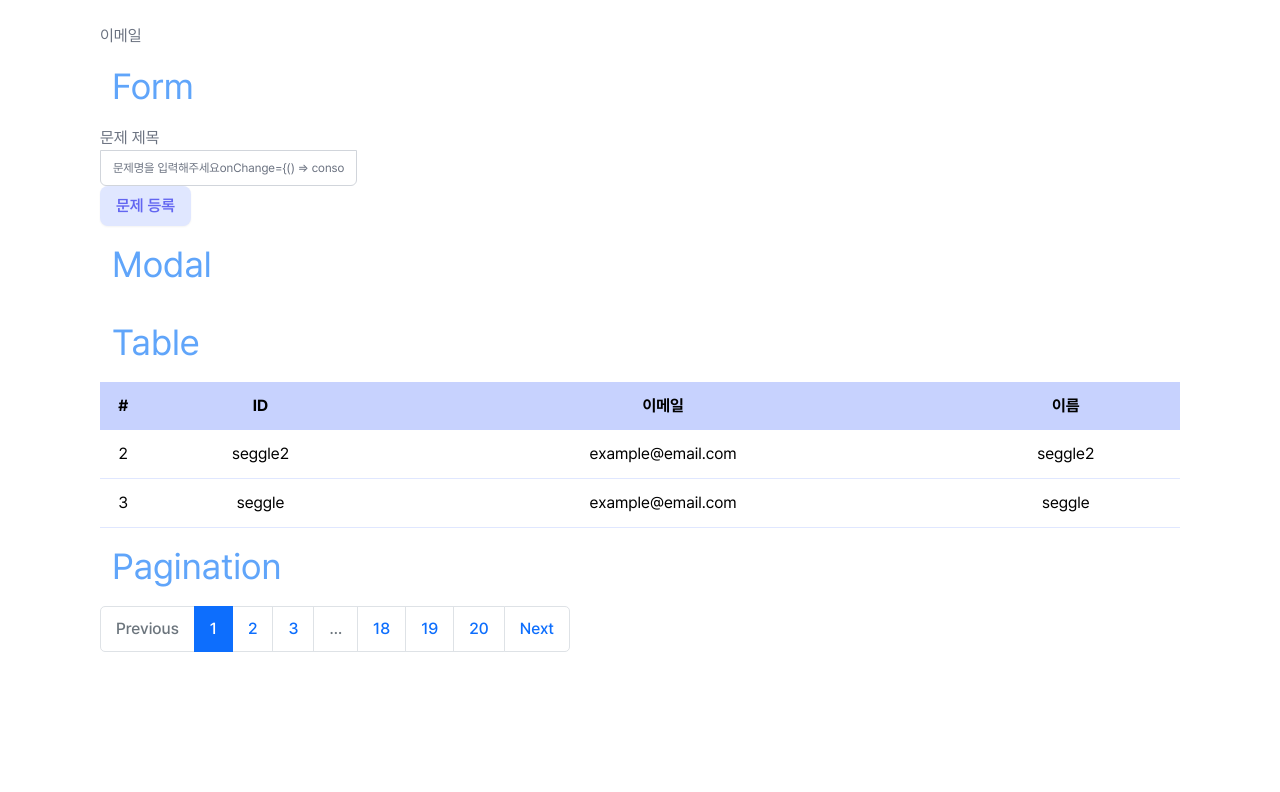
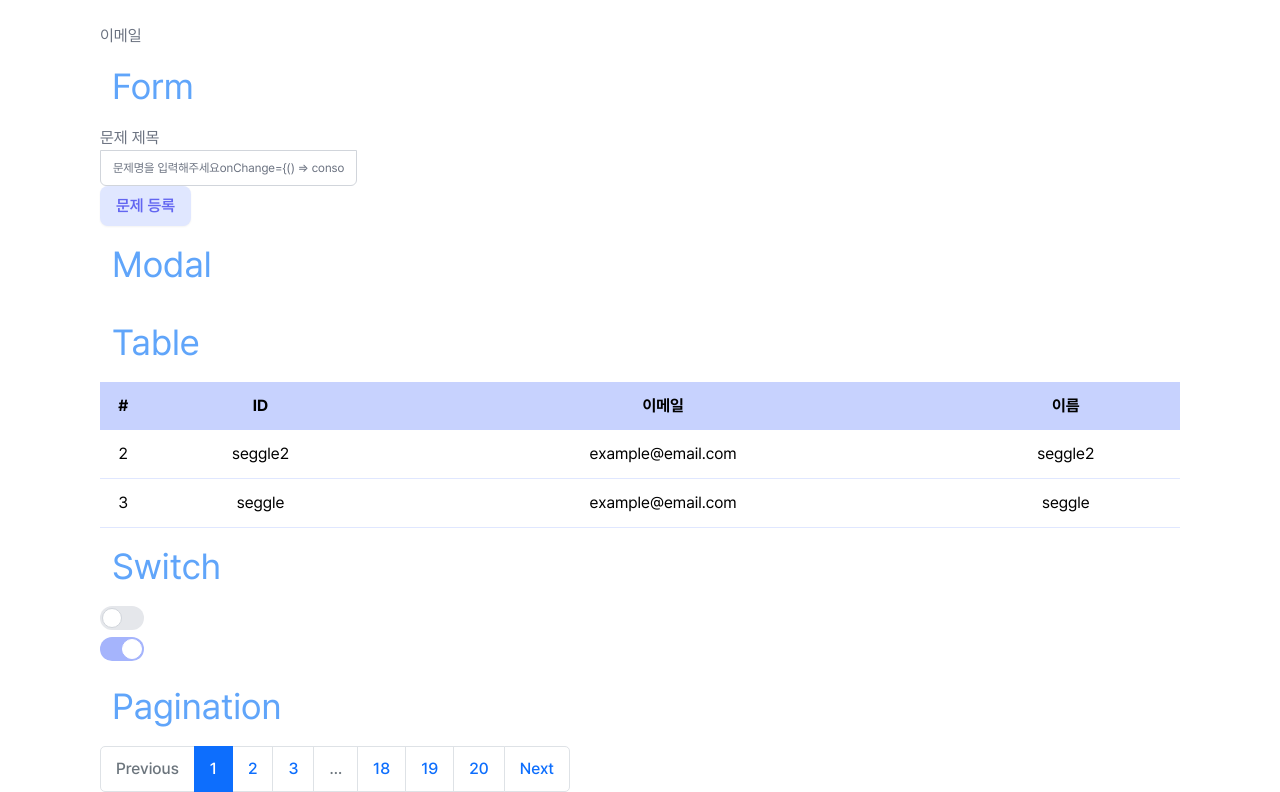
Before and after one commit to sos-sejong-opensource-software/seggle-frontend, a React app: page / in a window 1280 px wide. Shown: the part 358-1150 px from the top of the page. Before the commit the page ends 1010 px from the top, so only its background shows below. Built offline with nearby package versions, Linux system fonts and the light colour scheme.

Commit message:
feat: toggle switch atom 생성

```diff
--- /dev/null
+++ b/src/components/atom/Switch.tsx
@@ -0,0 +1,19 @@
+import React from 'react';
+
+type SwitchProps<T extends React.ElementType> = Component<T> & {
+  enabled: boolean;
+};
+
+export function Switch({ enabled, onClick, className }: SwitchProps<'button'>) {
+  return (
+    <div className={className}>
+      <label className="inline-flex relative items-center cursor-pointer">
+        <input type="checkbox" className="sr-only peer" checked={enabled} readOnly />
+        <button
+          onClick={onClick}
+          className="w-11 h-6 bg-gray-200 rounded-full peer peer-checked:after:translate-x-full peer-checked:after:border-white after:absolute after:top-0.5 after:left-[2px] after:bg-white after:border-gray-300 after:border after:rounded-full after:h-5 after:w-5 after:transition-all peer-checked:bg-primary-300"
+        ></button>
+      </label>
+    </div>
+  );
+}
--- a/src/pages/Home.tsx
+++ b/src/pages/Home.tsx
@@ -5,6 +5,7 @@ import Form from '@/components/Form';
 import { Modal } from '@/components';
 import { Table } from '@/components';
 import Pagination from '@/components/Pagination';
+import { Switch } from '@/components/atom/Switch';
 
 export default function Home() {
   const [currentPage, setCurrentPage] = useState(1);
@@ -63,6 +64,10 @@ export default function Home() {
       <h1 className="text-3xl text-blue-400 px-3 py-3">Table</h1>
       <Table column={column} data={data} onRowClick={handleRowClick} />
 
+      <h1 className="text-3xl text-blue-400 px-3 py-3">Switch</h1>
+      <Switch enabled={false} onClick={() => console.log('click')} />
+      <Switch enabled={true} onClick={() => console.log('click')} />
+
       <h1 className="text-3xl text-blue-400 px-3 py-3">Pagination</h1>
       <Pagination
         currentPage={currentPage}
```
